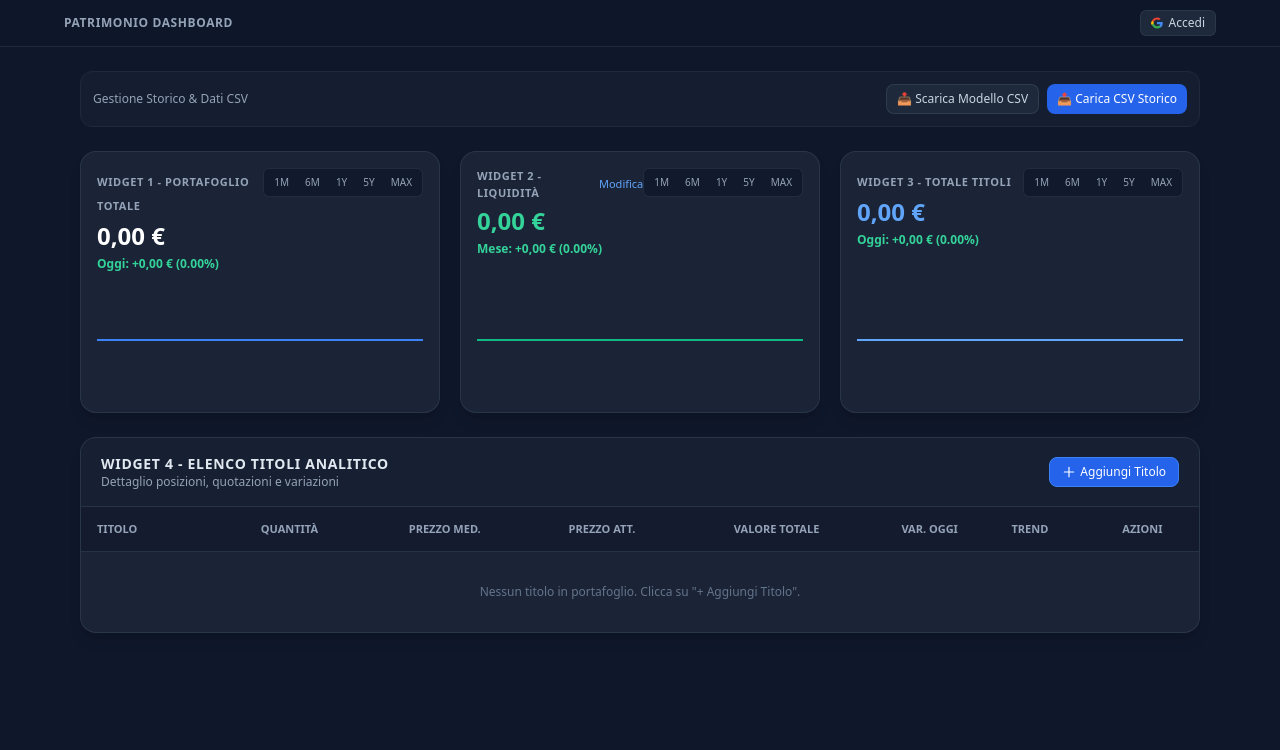
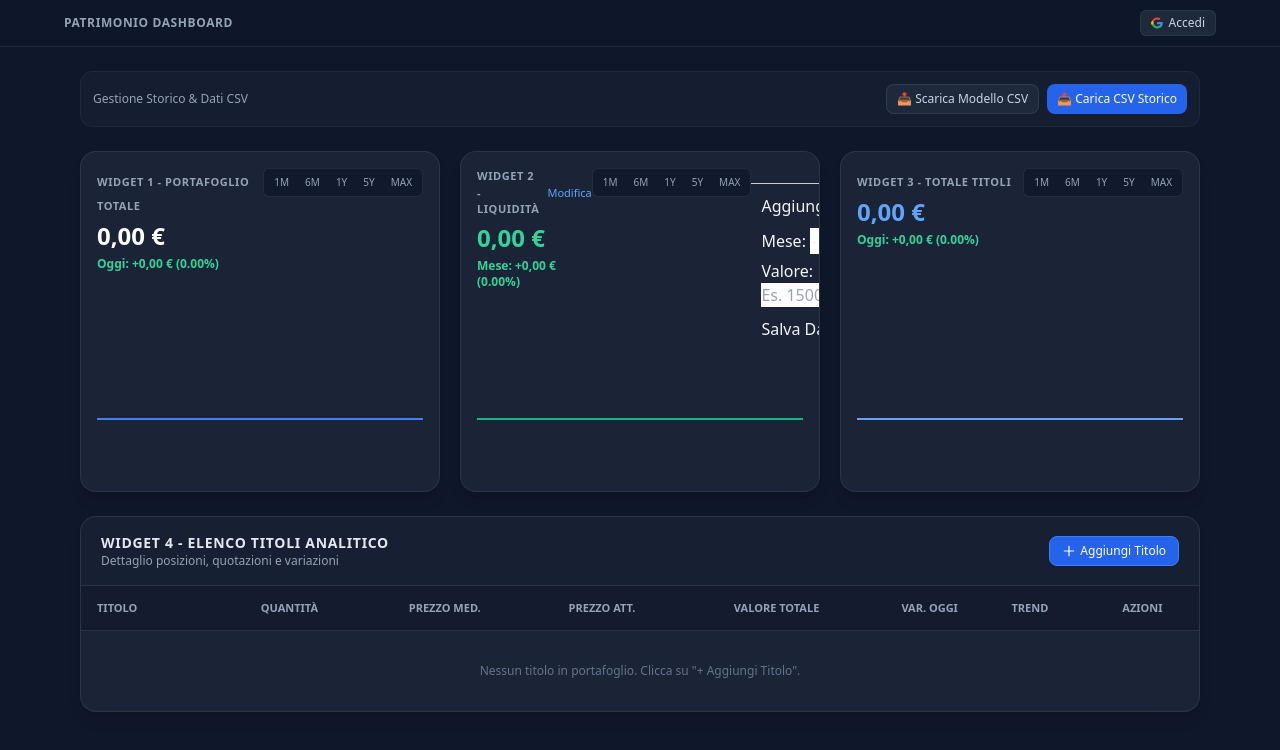
Before and after one commit to tonyporracchio-dot/portafoglio, a plain HTML site: page index.html in a window 1280 px wide. Drawn offline with nearby package versions, Linux system fonts and the light colour scheme; no server answers.

Commit message:
Update index.html

```diff
--- a/index.html
+++ b/index.html
@@ -119,6 +119,23 @@
             <button onclick="setWidgetTimeframe('cash', '5Y')" class="tf-btn-cash px-1.5 py-0.5 rounded hover:text-white text-slate-400 font-medium" data-tf="5Y">5Y</button>
             <button onclick="setWidgetTimeframe('cash', 'MAX')" class="tf-btn-cash px-1.5 py-0.5 rounded hover:text-white text-slate-400 font-medium text-emerald-400" data-tf="MAX">MAX</button>
           </div>
+
+          <!-- Sezione per l'inserimento manuale dei dati storici del Widget 2 -->
+<div class="storico-input-container" style="margin-top: 15px; padding: 10px; border-top: 1px solid #ccc;">
+  <h4 style="margin-bottom: 10px;">Aggiungi Dato Storico</h4>
+
+  <div style="margin-bottom: 5px;">
+    <label for="mese-widget2">Mese:</label>
+    <input type="month" id="mese-widget2" required>
+  </div>
+
+  <div style="margin-bottom: 10px;">
+    <label for="valore-widget2">Valore:</label>
+    <input type="number" id="valore-widget2" step="0.01" placeholder="Es. 1500.50" required>
+  </div>
+
+  <button onclick="salvaStoricoWidget2()">Salva Dato</button>
+</div>
         </div>
         <!-- Grafico Sfondo -->
         <div class="h-28 w-full mt-3 z-0">
```
